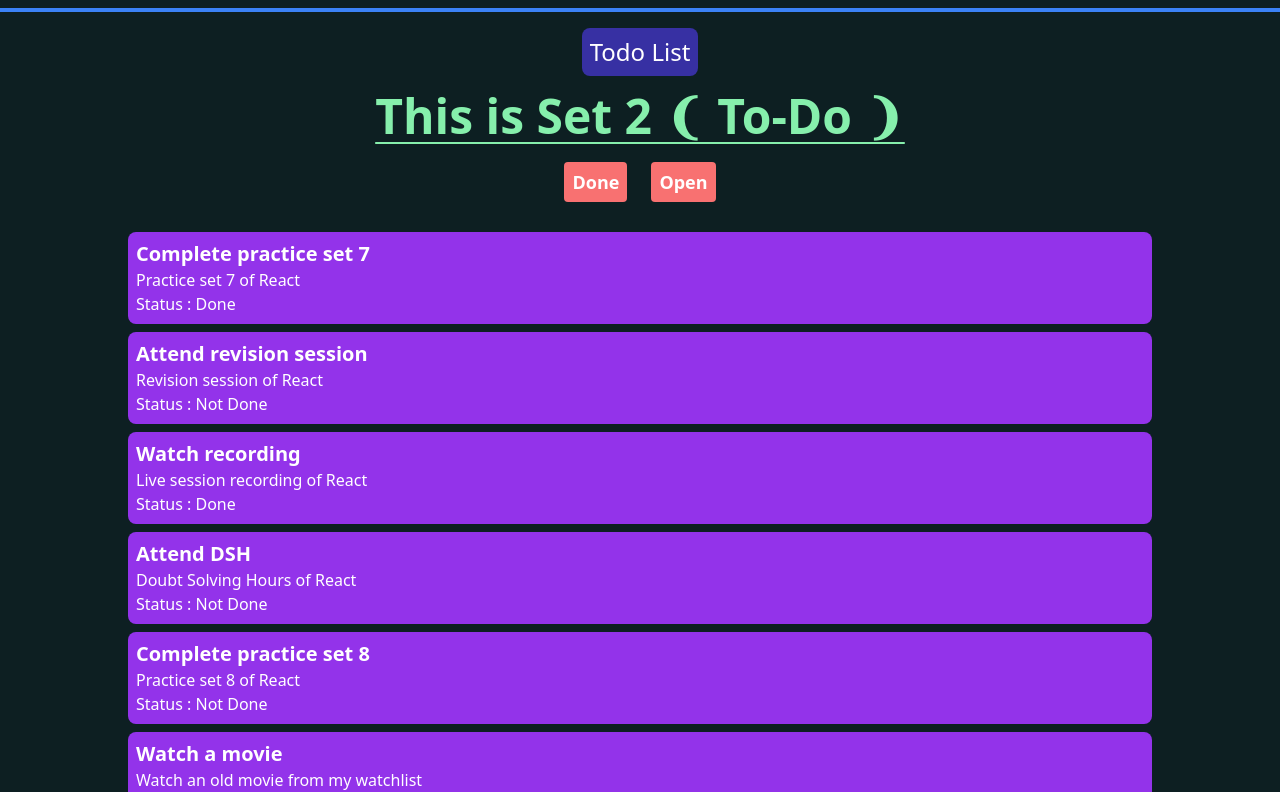
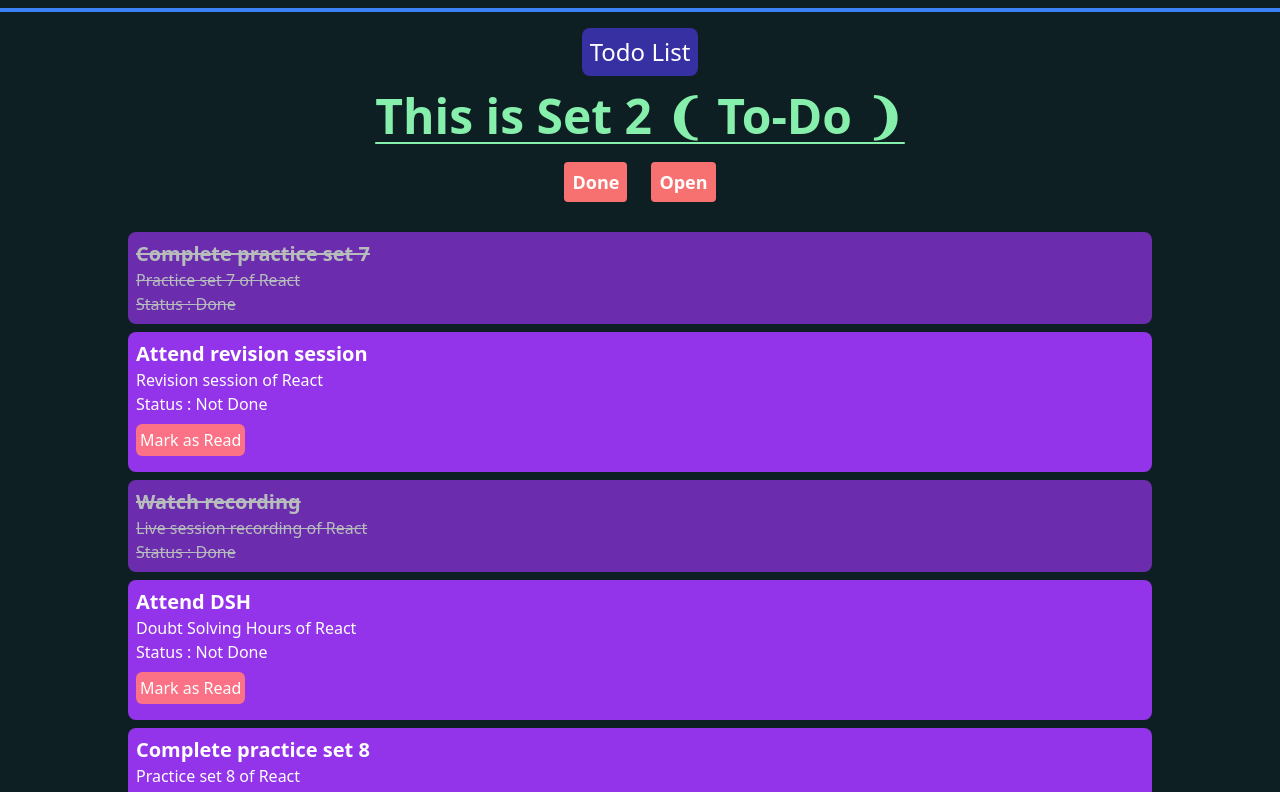
Before and after one commit to Sakib008/All-Practice-Set, a React (Create React App) app in the folder practice-react/: page /todo in a window 1280 px wide. Shown: the top 792 px of the page. Built offline with nearby package versions, Linux system fonts and the light colour scheme.

Commit message:
fix : handle Done Status

```diff
--- a/practice-react/src/useReducer/components/todo/todoCard.js
+++ b/practice-react/src/useReducer/components/todo/todoCard.js
@@ -4,14 +4,18 @@ import {useContext} from 'react';
 import {TodoContext} from '../../Contexts/todoContext';
 export function TodoCard(todo ) {
   const { id, title, description, isCompleted,isDone,isSingle } = todo;
-  const {handleSingleTodo} = useContext(TodoContext);
+  const {handleSingleTodo,handleUpdateStatus} = useContext(TodoContext);
 
 
   return (
-    <div className="bg-purple-600 w-4/5 rounded-lg m-2 p-2 mx-auto text-white" >
+    <div className={`bg-purple-600 w-4/5 rounded-lg m-2 p-2 mx-auto text-white ${isCompleted ? 'line-through opacity-70' : ''}`} >
+
       <h1 className="text-xl font-bold">{title}</h1>
       <p className="">{description}</p>
       <p className=" ">Status : {isCompleted ? 'Done' : 'Not Done'}</p>
+      {!isCompleted &&
+      <button className="bg-rose-400 p-1 rounded-md my-2" onClick={()=>handleUpdateStatus(id)}>Mark as Read</button>
+      }
       {isDone &&
       (
         <Link className="bg-rose-400 p-1 rounded-md my-2" to={`/todo/${id}`} onClick={()=>handleSingleTodo(todo)} >Expend Todo</Link>
```
